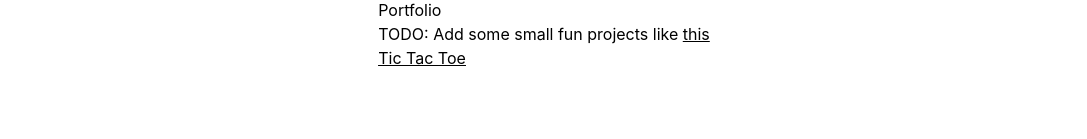
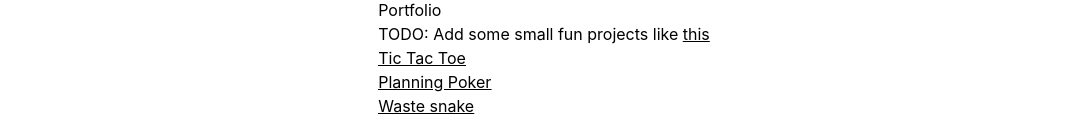
Before and after one commit to Simplify4Me2/my-awesome-website, a React (Create React App) app in the folder my-resume-react-app/: page / in a window 1280 px wide. Shown: the part 1057-1196 px from the top of the page, without its empty margins (96-1183 px from the left). Before the commit the page ends 1151 px from the top, so only its background shows below. Built offline with nearby package versions, Linux system fonts and the light colour scheme.

Commit message:
mock snapshot example

```diff
--- a/my-resume-react-app/src/home/portfolio.tsx
+++ b/my-resume-react-app/src/home/portfolio.tsx
@@ -13,6 +13,8 @@ export const Portfolio: React.FC = () => {
       </span>
       <ul>
           <li className="underline"><Link to="/tic-tac-toe">Tic Tac Toe</Link></li>
+          <li className="underline"><Link to="/tic-tac-toe">Planning Poker</Link></li>
+          <li className="underline"><Link to="/tic-tac-toe">Waste snake</Link></li>
       </ul>
     </div>
   );
```
Also changed, not shown: 2 other files (tests, documents, lock files or other folders).
